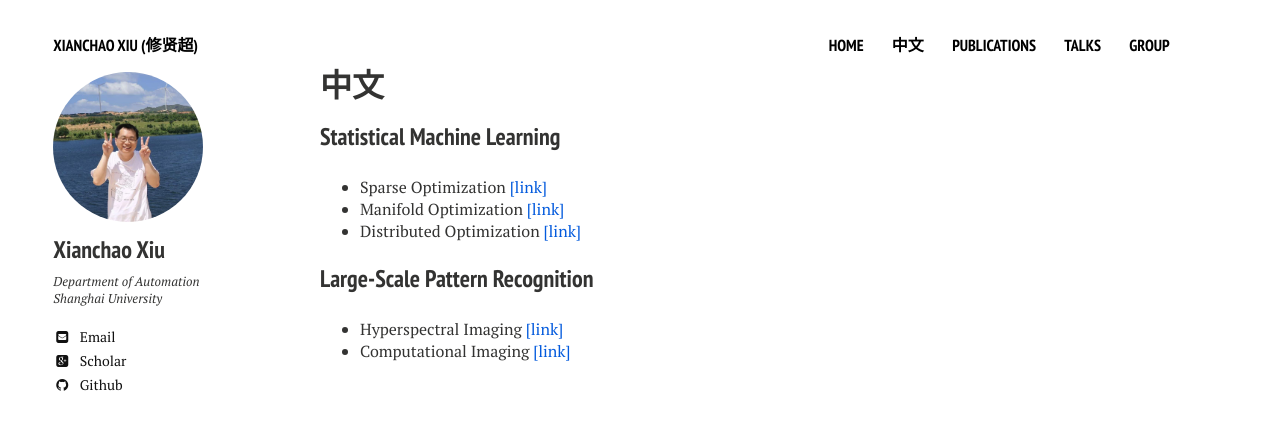
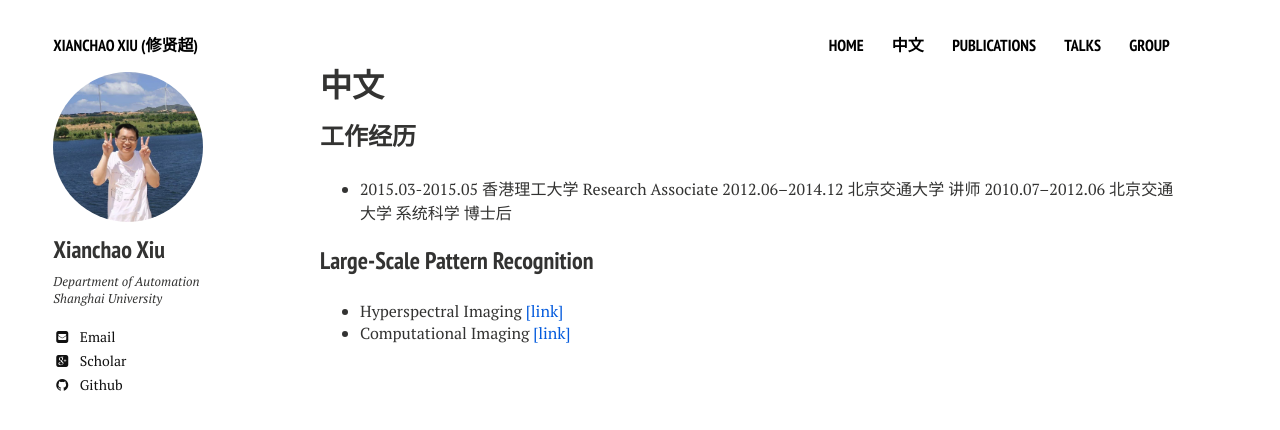
Before and after one commit to xianchaoxiu/xianchaoxiu.github.io, a Jekyll site: the page built from 中文/index.md, in a window 1280 px wide. Shown: the top 430 px of the page. Built offline with Jekyll 4.4.1, drawn with Linux system fonts in a browser that asks for light colours; nearby versions of some CDN libraries.

Commit message:
Update index.md

```diff
--- a/中文/index.md
+++ b/中文/index.md
@@ -8,11 +8,11 @@ share: false
 ---
 
 
-### Statistical Machine Learning
+### 工作经历
 
-* Sparse Optimization <a href="https://github.com/xianchaoxiu/Sparse-Optimization" class="textlink" target="_blank">[link]</a>
-* Manifold Optimization <a href="https://github.com/xianchaoxiu/Manifold-Optimization" class="textlink" target="_blank">[link]</a>
-* Distributed Optimization <a href="https://github.com/xianchaoxiu/Distributed-Optimization" class="textlink" target="_blank">[link]</a>
+* 2015.03-2015.05 香港理工大学 Research Associate
+2012.06--2014.12 北京交通大学 讲师
+2010.07--2012.06 北京交通大学 系统科学 博士后
 
 
 ### Large-Scale Pattern Recognition
```
